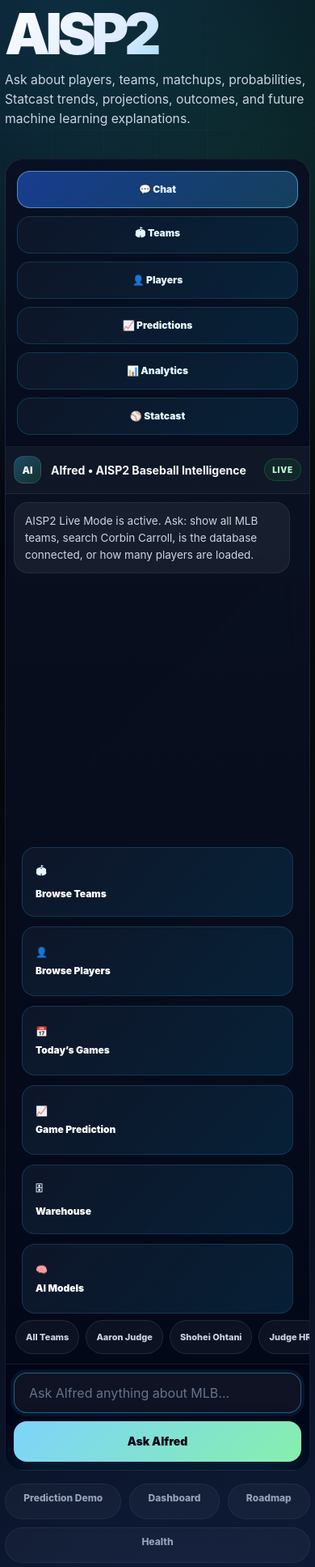
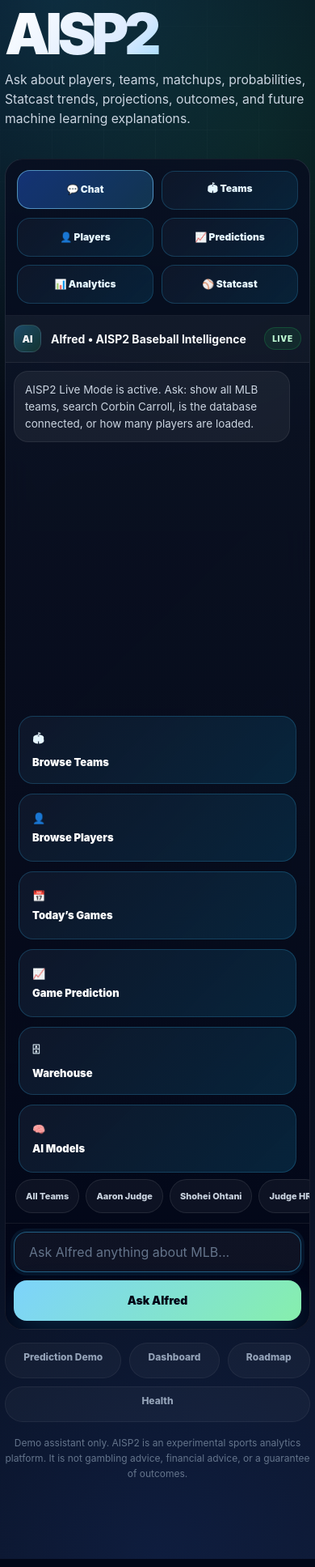
Before and after one commit to CodeDressing/AISP2_Baseball, a FastAPI app: page / in a window 390 px wide. Shown: the part 224-2159 px from the top of the page at 81% size. Run offline with FastAPI, Linux system fonts and the light colour scheme; data that the repository does not hold is empty.

Commit message:
PHASE 7 PART 4.2 - Fix responsive workspace layout

```diff
--- a/static/css/chat.css
+++ b/static/css/chat.css
@@ -1536,3 +1536,291 @@ Future Chat Upgrades
         min-height: 420px;
     }
 }
+
+/* ============================================================
+   SECTION 33 - RESPONSIVE WORKSPACE RESET
+   PURPOSE:
+   Make AISP2 fit full screen, half screen, laptop, and mobile
+   without broken stacking, oversized empty space, or duplicate
+   navigation blocks.
+   ============================================================ */
+
+html,
+body {
+    width: 100%;
+    min-height: 100%;
+    overflow-x: hidden;
+}
+
+.hero {
+    width: 100%;
+    min-height: calc(100vh - 76px);
+    padding:
+        clamp(22px, 3vh, 44px)
+        clamp(14px, 2vw, 34px);
+}
+
+.center-stack {
+    width: 100%;
+    max-width: 1720px;
+    margin: 0 auto;
+}
+
+.workspace-layout {
+    width: 100%;
+    max-width: 1720px;
+    min-height: calc(100vh - 300px);
+
+    display: grid;
+    grid-template-columns:
+        minmax(220px, 260px)
+        minmax(560px, 1fr)
+        minmax(280px, 340px);
+
+    gap: clamp(14px, 1.4vw, 22px);
+
+    align-items: stretch;
+}
+
+.workspace-sidebar,
+.workspace-main,
+.workspace-details {
+    min-height: calc(100vh - 300px);
+}
+
+.workspace-main {
+    display: flex;
+    flex-direction: column;
+    overflow: hidden;
+}
+
+.messages {
+    flex: 1;
+    min-height: 360px;
+    height: auto;
+    overflow-y: auto;
+}
+
+.workspace-toolbar {
+    display: none;
+}
+
+
+/* ============================================================
+   SECTION 34 - CLEAN CENTER ACTION GRID
+   PURPOSE:
+   Remove bad white/default controls and make the main actions
+   look like premium dark application controls.
+   ============================================================ */
+
+.quick-action-grid {
+    display: grid;
+    grid-template-columns: repeat(3, minmax(0, 1fr));
+    gap: 12px;
+
+    padding:
+        16px
+        clamp(16px, 1.5vw, 24px)
+        8px;
+}
+
+.quick-action-card {
+    min-height: 84px;
+
+    display: flex;
+    flex-direction: column;
+    justify-content: center;
+
+    gap: 8px;
+
+    padding: 16px;
+
+    border-radius: 18px;
+
+    border:
+        1px solid rgba(56,189,248,.22);
+
+    background:
+        linear-gradient(
+            135deg,
+            rgba(15,23,42,.96),
+            rgba(8,47,73,.72)
+        );
+
+    color: #e5f6ff;
+
+    font-size: 13px;
+    font-weight: 900;
+
+    text-align: left;
+
+    cursor: pointer;
+
+    transition:
+        transform .18s ease,
+        border-color .18s ease,
+        background .18s ease,
+        box-shadow .18s ease;
+}
+
+.quick-action-card span {
+    color: white;
+}
+
+.quick-action-card:hover {
+    transform: translateY(-2px);
+
+    border-color:
+        rgba(125,211,252,.55);
+
+    background:
+        linear-gradient(
+            135deg,
+            rgba(37,99,235,.38),
+            rgba(56,189,248,.24)
+        );
+
+    box-shadow:
+        0 16px 42px rgba(56,189,248,.14);
+}
+
+.input-area {
+    flex-shrink: 0;
+}
+
+
+/* ============================================================
+   SECTION 35 - MIDSCREEN / HALFSCREEN LAYOUT
+   PURPOSE:
+   When browser width gets tight, remove the side columns and
+   make the center workspace the full application.
+   ============================================================ */
+
+@media (max-width: 1250px) {
+
+    .workspace-layout {
+        max-width: 980px;
+        grid-template-columns: 1fr;
+        min-height: auto;
+    }
+
+    .workspace-sidebar,
+    .workspace-details {
+        display: none;
+    }
+
+    .workspace-main {
+        width: 100%;
+        min-height: calc(100vh - 300px);
+    }
+
+    .workspace-toolbar {
+        display: grid;
+        grid-template-columns: repeat(3, minmax(0, 1fr));
+        gap: 10px;
+
+        padding: 14px;
+
+        border-bottom:
+            1px solid rgba(255,255,255,.07);
+
+        background:
+            rgba(2,6,23,.42);
+    }
+
+    .toolbar-button {
+        min-height: 48px;
+
+        border:
+            1px solid rgba(56,189,248,.22);
+
+        border-radius: 16px;
+
+        background:
+            linear-gradient(
+                135deg,
+                rgba(15,23,42,.94),
+                rgba(8,47,73,.62)
+            );
+
+        color: #e5f6ff;
+
+        font-size: 12px;
+        font-weight: 900;
+
+        cursor: pointer;
+
+        transition: .18s ease;
+    }
+
+    .toolbar-button:hover,
+    .toolbar-button.active {
+        transform: translateY(-1px);
+
+        border-color:
+            rgba(125,211,252,.58);
+
+        background:
+            linear-gradient(
+                135deg,
+                rgba(37,99,235,.42),
+                rgba(56,189,248,.22)
+            );
+    }
+
+    .messages {
+        min-height: 440px;
+    }
+
+}
+
+
+/* ============================================================
+   SECTION 36 - MOBILE LAYOUT
+   PURPOSE:
+   Single-column mobile-first chat workspace.
+   ============================================================ */
+
+@media (max-width: 760px) {
+
+    .hero {
+        padding: 18px 10px;
+    }
+
+    .workspace-layout {
+        width: 100%;
+        max-width: 100%;
+    }
+
+    .workspace-main {
+        min-height: calc(100vh - 240px);
+        border-radius: 22px;
+    }
+
+    .workspace-toolbar {
+        grid-template-columns: repeat(2, minmax(0, 1fr));
+    }
+
+    .quick-action-grid {
+        grid-template-columns: 1fr;
+    }
+
+    .chat-header {
+        flex-direction: row;
+        align-items: center;
+    }
+
+    .messages {
+        min-height: 420px;
+        padding: 16px;
+    }
+
+    .input-area {
+        flex-direction: column;
+    }
+
+    .send-button {
+        width: 100%;
+    }
+
+}
```
